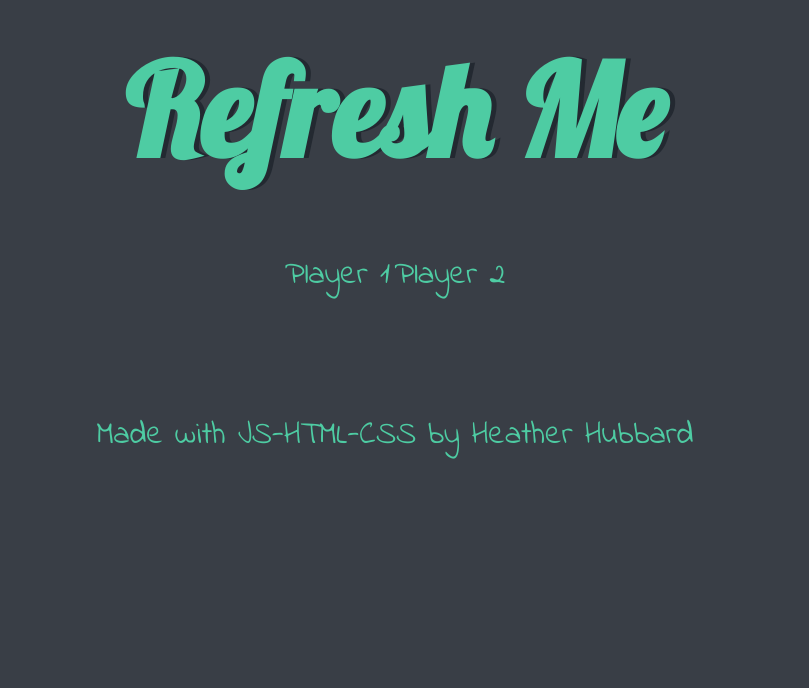
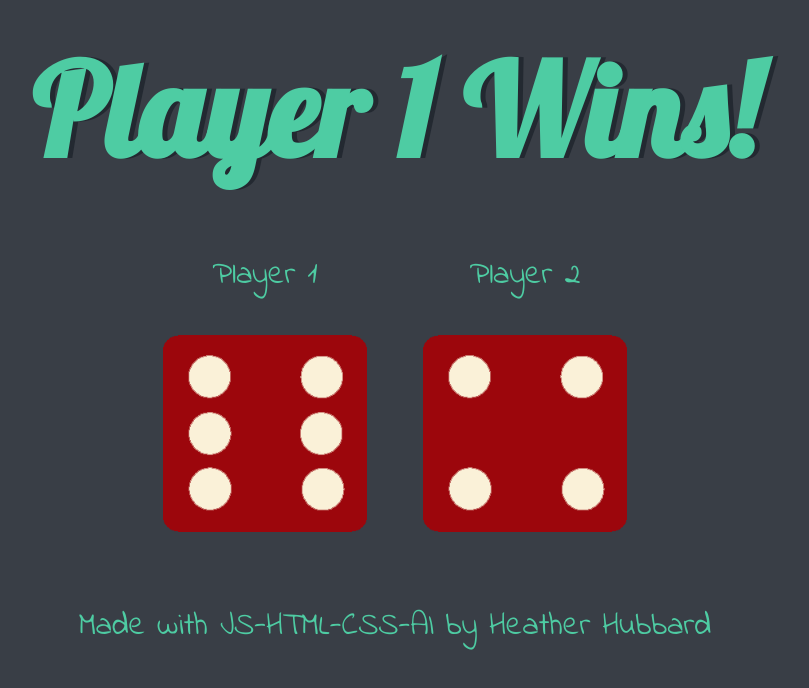
Before and after one commit to Scottish-Red/portfolio-javascript, a plain HTML site: page Dicee Game/dicee.html in a window 1280 px wide. Shown: the whole page, without its empty margins (245-1054 px from the left). Drawn offline with Linux system fonts and the light colour scheme.

Commit message:
Updated the dicee game to actually work - added a js file.

```diff
--- a/Dicee Game/dicee.html
+++ b/Dicee Game/dicee.html
@@ -22,11 +22,12 @@
                 <img class="img2" src="" alt="">
             </div>
         </div>
+        <script src="scripts.js"></script>
     </body>
 
     <footer>
         <div>
-            <p>Made with JS-HTML-CSS by Heather Hubbard</p>
+            <p>Made with JS-HTML-CSS-AI by Heather Hubbard</p>
         </div>
     </footer>
 </html>
--- /dev/null
+++ b/Dicee Game/scripts.js
@@ -0,0 +1,13 @@
+var outputOne = "./images/dice" + [Math.floor(Math.random() * 6) + 1] + ".png";
+document.querySelector(".img1").setAttribute("src", outputOne);
+
+var outputTwo = "./images/dice" + [Math.floor(Math.random() * 6) + 1] + ".png";
+document.querySelector(".img2").setAttribute("src", outputTwo);
+
+if (outputOne > outputTwo) {
+    document.querySelector("h1").innerHTML = "Player 1 Wins!";
+    } else if (outputTwo > outputOne) {
+        document.querySelector("h1").innerHTML = "Player 2 Wins!";
+    } else if (outputOne === outputTwo) {
+        document.querySelector("h1").innerHTML = "It's a Draw!";
+    };
```
